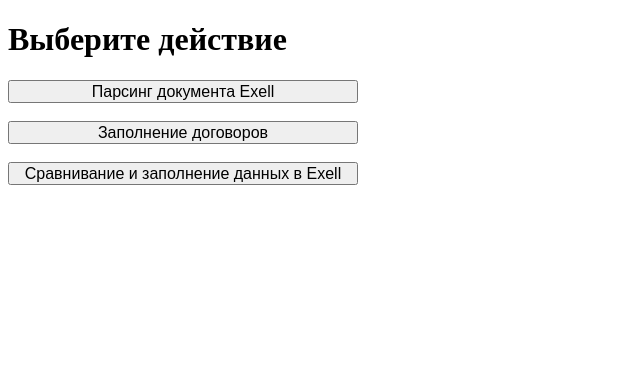
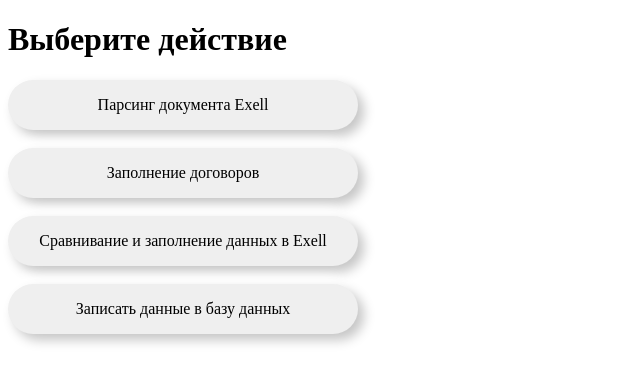
Before and after one commit to pyadrus/CorpMate-by.-PyAdminRU, a Flask app: page / in a window 1280 px wide. Shown: the top 383 px of the page, without its empty margins (0-640 px from the left). Run offline with Flask 3, Linux system fonts and the light colour scheme.

Commit message:
Рефакторинг кода. Добавлена запись данных в базу данных. В index.html добавлены графические кнопки.

```diff
--- a/app.py
+++ b/app.py
@@ -1,11 +1,11 @@
 from flask import Flask, render_template, request, redirect, url_for
 from datetime import datetime
 
+from database import import_excel_to_db
 from main import open_list_gup, creation_contracts, format_date
 from parsing_comparison_file import parsing_document_1, compare_and_rewrite_professions
 from loguru import logger
 
-logger.add("log/log.log", rotation="1 MB", compression="zip")  # Логирование программы
 
 app = Flask(__name__)
 
@@ -20,6 +20,7 @@ def action():
     if user_input == 1:
         parsing_document_1(min_row=6, max_row=1084, column=5, column_1=8)
     elif user_input == 2:
+
         start = datetime.now()  # фиксируем и выводим время старта работы кода
         logger.info('Время старта: ' + str(start))
 
@@ -40,6 +41,10 @@ def action():
     elif user_input == 3:
         compare_and_rewrite_professions()
 
+    elif user_input == 4:
+
+        import_excel_to_db() # импортируем данные из excel в базу данных
+
     return redirect(url_for('index'))
 
 if __name__ == '__main__':
--- a/templates/index.html
+++ b/templates/index.html
@@ -3,13 +3,54 @@
 <head>
     <meta charset="UTF-8">
     <title>Меню Flask</title>
+    <style>
+        /* From Uiverse.io by xueyuantan */
+        button {
+            width: 9em;
+            height: 3em;
+            border-radius: 30em;
+            font-size: 15px;
+            font-family: inherit;
+            border: none;
+            position: relative;
+            overflow: hidden;
+            z-index: 1;
+            box-shadow: 6px 6px 12px #c5c5c5, -6px -6px 12px #ffffff;
+            transition: .5s ease; /* Плавный переход для заливки */
+        }
+
+        button::before {
+            content: '';
+            width: 0; /* Начальная ширина 0 для эффекта */
+            height: 100%; /* Высота на всю кнопку */
+            border-radius: 30em; /* Или измените на 100% */
+            position: absolute;
+            top: 0;
+            left: 0;
+            background-image: linear-gradient(to right, #0fd850 0%, #f9f047 100%);
+            transition: .5s ease; /* Плавный переход */
+            display: block;
+            z-index: -1;
+        }
+
+        button:hover::before {
+            width: 100%; /* Полная ширина кнопки при наведении */
+        }
+
+        .custom-button {
+            width: 350px;
+            height: 50px; /* Увеличен размер для лучшей видимости */
+            font-size: 16px;
+        }
+    </style>
 </head>
 <body>
     <h1>Выберите действие</h1>
     <form method="post" action="{{ url_for('action') }}">
-        <button type="submit" name="user_input" value="1" style="width: 350px; height: 23px; font-size: 16px;">Парсинг документа Exell</button><br><br>
-        <button type="submit" name="user_input" value="2" style="width: 350px; height: 23px; font-size: 16px;">Заполнение договоров</button><br><br>
-        <button type="submit" name="user_input" value="3" style="width: 350px; height: 23px; font-size: 16px;">Сравнивание и заполнение данных в Exell</button><br><br>
+        <button class="custom-button" type="submit" name="user_input" value="1">Парсинг документа Exell</button><br><br>
+        <button class="custom-button" type="submit" name="user_input" value="2">Заполнение договоров</button><br><br>
+        <button class="custom-button" type="submit" name="user_input" value="3">Сравнивание и заполнение данных в Exell</button><br><br>
+        <button class="custom-button" type="submit" name="user_input" value="4">Записать данные в базу данных</button><br><br>
     </form>
 </body>
 </html>
```
Also changed, not shown: database.py (added, +45 -0 lines), main.py (+98 -86 lines).
